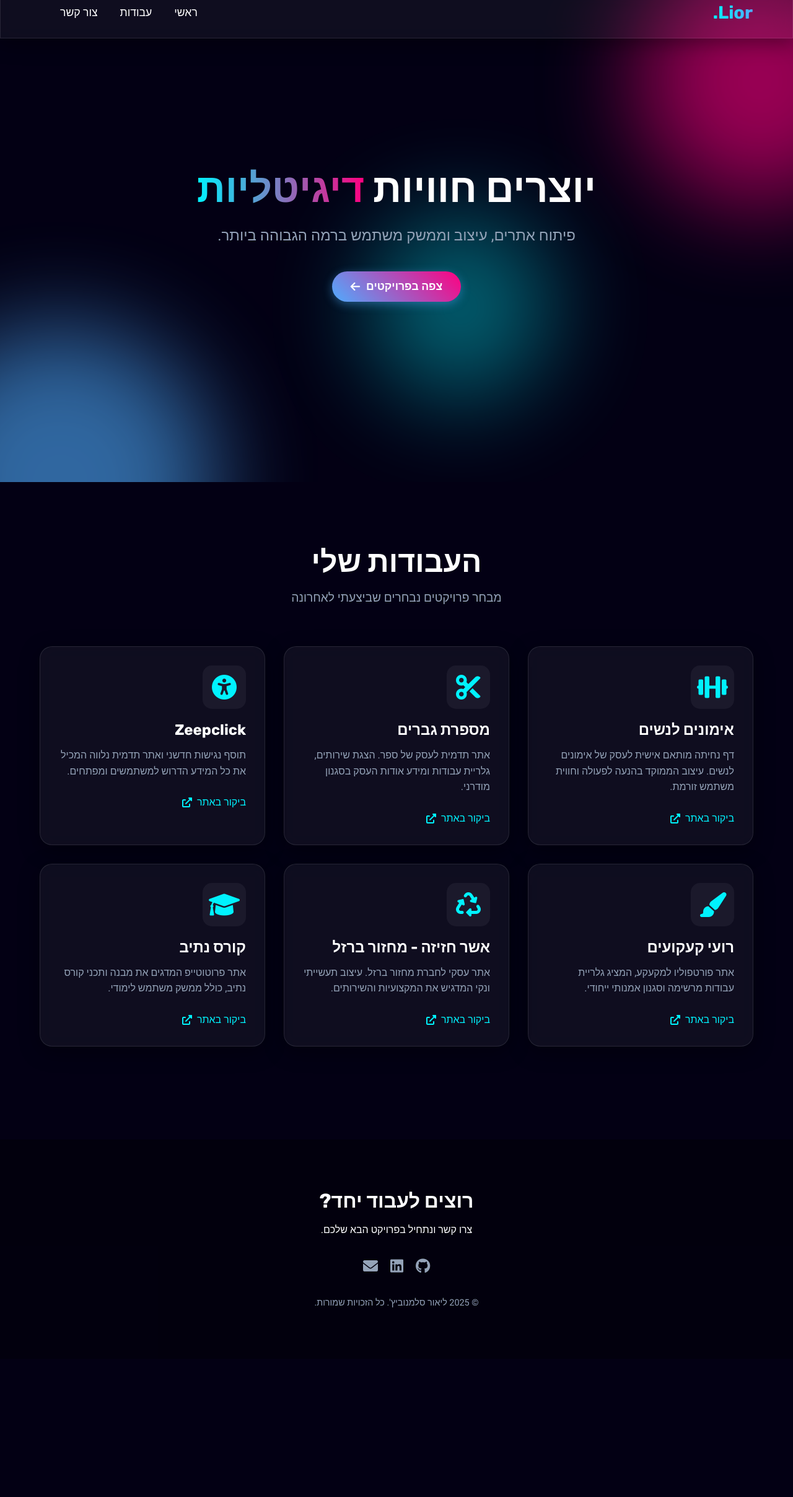
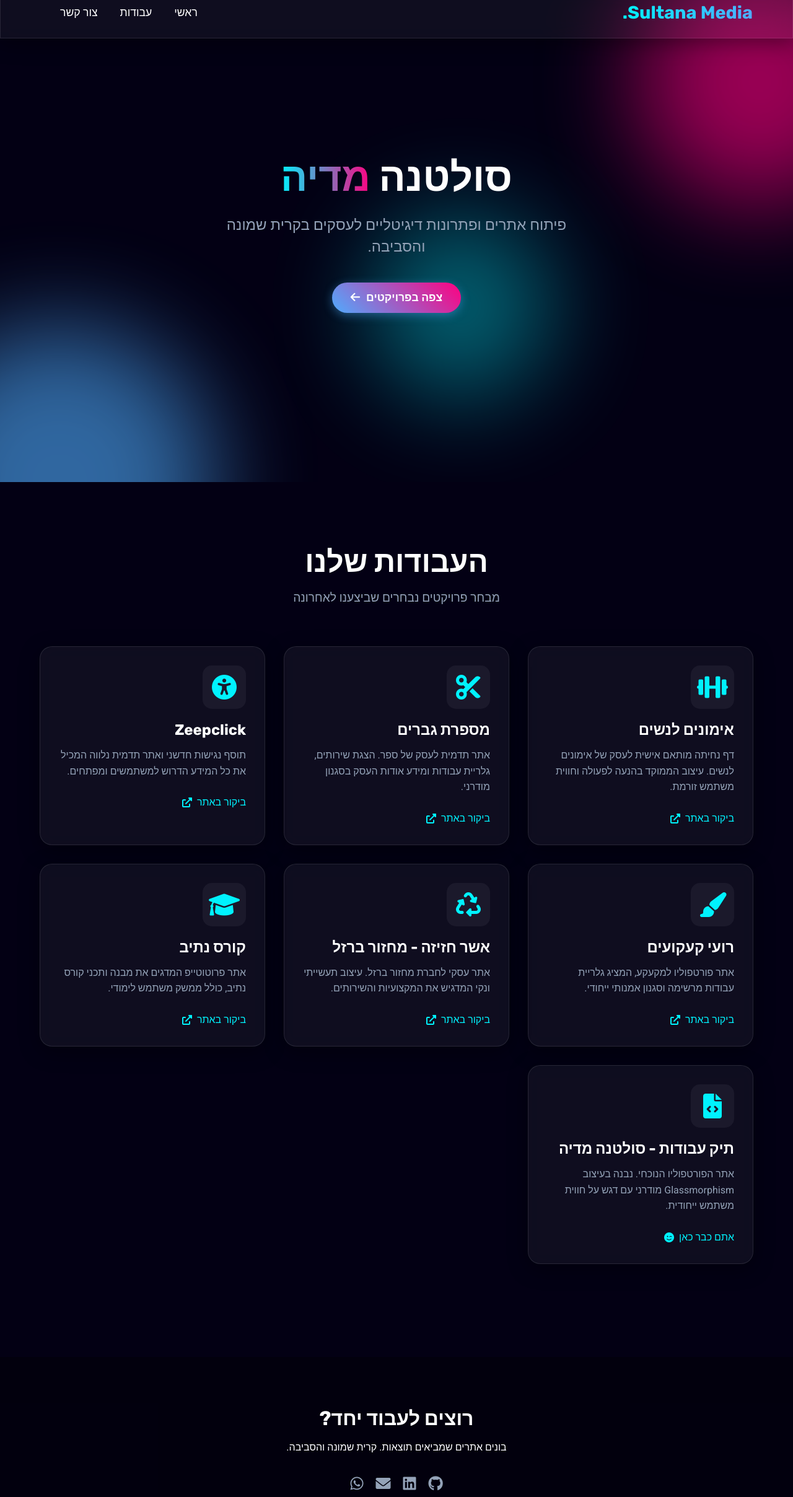
Before and after one commit to liorsal/avodot, a plain HTML site: page index.html in a window 1280 px wide. Shown: the part 22-2438 px from the top of the page at 62% size. Before the commit the page ends 2215 px from the top, so only its background shows below. Drawn offline with Linux system fonts and the light colour scheme.

Commit message:
Update branding to Sultana Media and add location details

```diff
--- a/index.html
+++ b/index.html
@@ -1,19 +1,24 @@
 <!DOCTYPE html>
 <html lang="he" dir="rtl">
+
 <head>
     <meta charset="UTF-8">
     <meta name="viewport" content="width=device-width, initial-scale=1.0">
-    <title>תיק עבודות | ליאור סלמנוביץ'</title>
-    <meta name="description" content="תיק העבודות של ליאור סלמנוביץ' - פיתוח אתרים, דפי נחיתה ופתרונות דיגיטליים.">
+    <title>תיק עבודות | סולטנה מדיה</title>
+    <meta name="description"
+        content="תיק העבודות של סולטנה מדיה - פיתוח אתרים, דפי נחיתה ופתרונות דיגיטליים בקרית שמונה והסביבה.">
     <!-- Google Fonts -->
     <link rel="preconnect" href="https://fonts.googleapis.com">
     <link rel="preconnect" href="https://fonts.gstatic.com" crossorigin>
-    <link href="https://fonts.googleapis.com/css2?family=Heebo:wght@300;400;700;900&family=Rubik:wght@400;500;700&display=swap" rel="stylesheet">
+    <link
+        href="https://fonts.googleapis.com/css2?family=Heebo:wght@300;400;700;900&family=Rubik:wght@400;500;700&display=swap"
+        rel="stylesheet">
     <!-- Icons -->
     <link rel="stylesheet" href="https://cdnjs.cloudflare.com/ajax/libs/font-awesome/6.0.0/css/all.min.css">
     <!-- Custom CSS -->
     <link rel="stylesheet" href="styles.css">
 </head>
+
 <body>
 
     <div class="background-globes">
@@ -24,7 +29,7 @@
 
     <!-- Navigation -->
     <nav class="navbar glass">
-        <div class="logo">Lior.</div>
+        <div class="logo">Sultana Media.</div>
         <div class="nav-links">
             <a href="#hero">ראשי</a>
             <a href="#portfolio">עבודות</a>
@@ -35,8 +40,8 @@
     <!-- Hero Section -->
     <header id="hero" class="hero-section">
         <div class="hero-content">
-            <h1 class="hero-title">יוצרים חוויות <span class="gradient-text">דיגיטליות</span></h1>
-            <p class="hero-subtitle">פיתוח אתרים, עיצוב וממשק משתמש ברמה הגבוהה ביותר.</p>
+            <h1 class="hero-title">סולטנה <span class="gradient-text">מדיה</span></h1>
+            <p class="hero-subtitle">פיתוח אתרים ופתרונות דיגיטליים לעסקים בקרית שמונה והסביבה.</p>
             <a href="#portfolio" class="cta-button">צפה בפרויקטים <i class="fas fa-arrow-left"></i></a>
         </div>
     </header>
@@ -44,8 +49,8 @@
     <!-- Portfolio Section -->
     <section id="portfolio" class="portfolio-section">
         <div class="section-header">
-            <h2>העבודות שלי</h2>
-            <p>מבחר פרויקטים נבחרים שביצעתי לאחרונה</p>
+            <h2>העבודות שלנו</h2>
+            <p>מבחר פרויקטים נבחרים שביצענו לאחרונה</p>
         </div>
 
         <div class="projects-grid">
@@ -55,7 +60,8 @@
                     <div class="card-icon"><i class="fas fa-dumbbell"></i></div>
                     <h3>אימונים לנשים</h3>
                     <p>דף נחיתה מותאם אישית לעסק של אימונים לנשים. עיצוב הממוקד בהנעה לפעולה וחווית משתמש זורמת.</p>
-                    <a href="https://liorsal.github.io/ori/" target="_blank" class="project-link">ביקור באתר <i class="fas fa-external-link-alt"></i></a>
+                    <a href="https://liorsal.github.io/ori/" target="_blank" class="project-link">ביקור באתר <i
+                            class="fas fa-external-link-alt"></i></a>
                 </div>
             </article>
 
@@ -65,7 +71,8 @@
                     <div class="card-icon"><i class="fas fa-cut"></i></div>
                     <h3>מספרת גברים</h3>
                     <p>אתר תדמית לעסק של ספר. הצגת שירותים, גלריית עבודות ומידע אודות העסק בסגנון מודרני.</p>
-                    <a href="https://liorsal.github.io/dolev/#story" target="_blank" class="project-link">ביקור באתר <i class="fas fa-external-link-alt"></i></a>
+                    <a href="https://liorsal.github.io/dolev/#story" target="_blank" class="project-link">ביקור באתר <i
+                            class="fas fa-external-link-alt"></i></a>
                 </div>
             </article>
 
@@ -75,7 +82,8 @@
                     <div class="card-icon"><i class="fas fa-universal-access"></i></div>
                     <h3>Zeepclick</h3>
                     <p>תוסף נגישות חדשני ואתר תדמית נלווה המכיל את כל המידע הדרוש למשתמשים ומפתחים.</p>
-                    <a href="https://zeepclick.com" target="_blank" class="project-link">ביקור באתר <i class="fas fa-external-link-alt"></i></a>
+                    <a href="https://zeepclick.com" target="_blank" class="project-link">ביקור באתר <i
+                            class="fas fa-external-link-alt"></i></a>
                 </div>
             </article>
 
@@ -85,7 +93,8 @@
                     <div class="card-icon"><i class="fas fa-paint-brush"></i></div>
                     <h3>רועי קעקועים</h3>
                     <p>אתר פורטפוליו למקעקע, המציג גלריית עבודות מרשימה וסגנון אמנותי ייחודי.</p>
-                    <a href="https://liorsal.github.io/roi-tatoo/" target="_blank" class="project-link">ביקור באתר <i class="fas fa-external-link-alt"></i></a>
+                    <a href="https://liorsal.github.io/roi-tatoo/" target="_blank" class="project-link">ביקור באתר <i
+                            class="fas fa-external-link-alt"></i></a>
                 </div>
             </article>
 
@@ -95,7 +104,8 @@
                     <div class="card-icon"><i class="fas fa-recycle"></i></div>
                     <h3>אשר חזיזה - מחזור ברזל</h3>
                     <p>אתר עסקי לחברת מחזור ברזל. עיצוב תעשייתי ונקי המדגיש את המקצועיות והשירותים.</p>
-                    <a href="https://asherhaziza.com" target="_blank" class="project-link">ביקור באתר <i class="fas fa-external-link-alt"></i></a>
+                    <a href="https://asherhaziza.com" target="_blank" class="project-link">ביקור באתר <i
+                            class="fas fa-external-link-alt"></i></a>
                 </div>
             </article>
 
@@ -105,7 +115,18 @@
                     <div class="card-icon"><i class="fas fa-graduation-cap"></i></div>
                     <h3>קורס נתיב</h3>
                     <p>אתר פרוטוטייפ המדגים את מבנה ותכני קורס נתיב, כולל ממשק משתמש לימודי.</p>
-                    <a href="https://liorsal.github.io/nativ/" target="_blank" class="project-link">ביקור באתר <i class="fas fa-external-link-alt"></i></a>
+                    <a href="https://liorsal.github.io/nativ/" target="_blank" class="project-link">ביקור באתר <i
+                            class="fas fa-external-link-alt"></i></a>
+                </div>
+            </article>
+
+            <!-- Project 7 -->
+            <article class="project-card glass">
+                <div class="card-content">
+                    <div class="card-icon"><i class="fas fa-file-code"></i></div>
+                    <h3>תיק עבודות - סולטנה מדיה</h3>
+                    <p>אתר הפורטפוליו הנוכחי. נבנה בעיצוב Glassmorphism מודרני עם דגש על חווית משתמש ייחודית.</p>
+                    <a href="#" class="project-link">אתם כבר כאן <i class="fas fa-smile-wink"></i></a>
                 </div>
             </article>
         </div>
@@ -115,16 +136,18 @@
     <footer id="contact" class="footer">
         <div class="footer-content">
             <h3>רוצים לעבוד יחד?</h3>
-            <p>צרו קשר ונתחיל בפרויקט הבא שלכם.</p>
+            <p>בונים אתרים שמביאים תוצאות. קרית שמונה והסביבה.</p>
             <div class="social-links">
                 <a href="#"><i class="fab fa-github"></i></a>
                 <a href="#"><i class="fab fa-linkedin"></i></a>
                 <a href="#"><i class="fas fa-envelope"></i></a>
+                <a href="#"><i class="fab fa-whatsapp"></i></a>
             </div>
-            <p class="copyright">© 2025 ליאור סלמנוביץ'. כל הזכויות שמורות.</p>
+            <p class="copyright">© 2025 סולטנה מדיה. כל הזכויות שמורות.</p>
         </div>
     </footer>
 
     <script src="script.js"></script>
 </body>
+
 </html>
```
